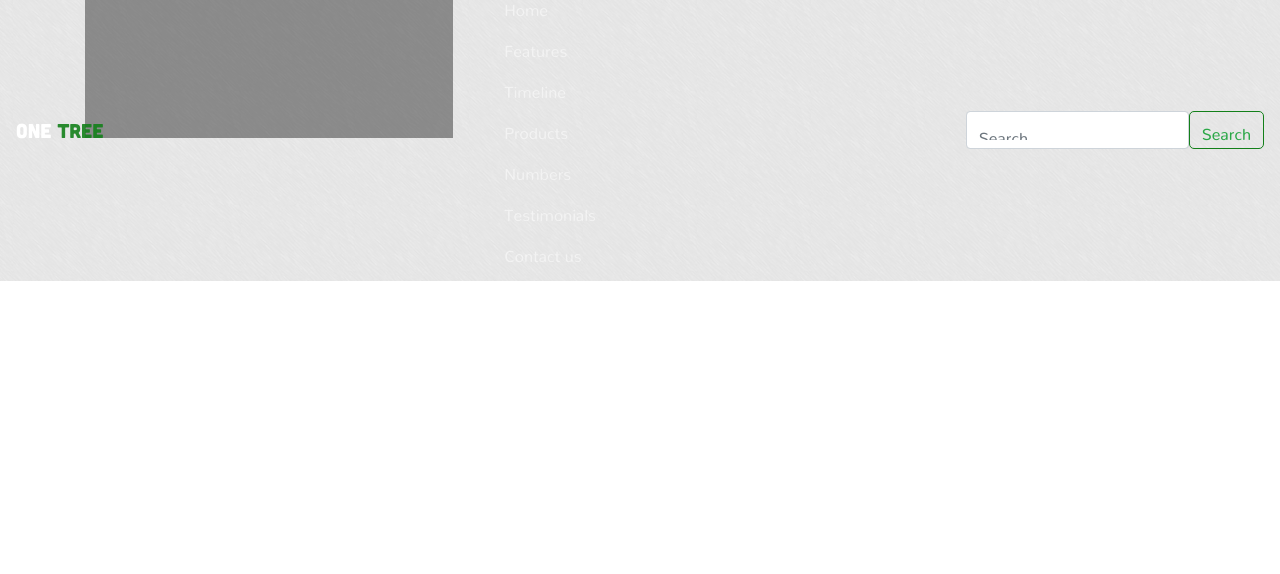
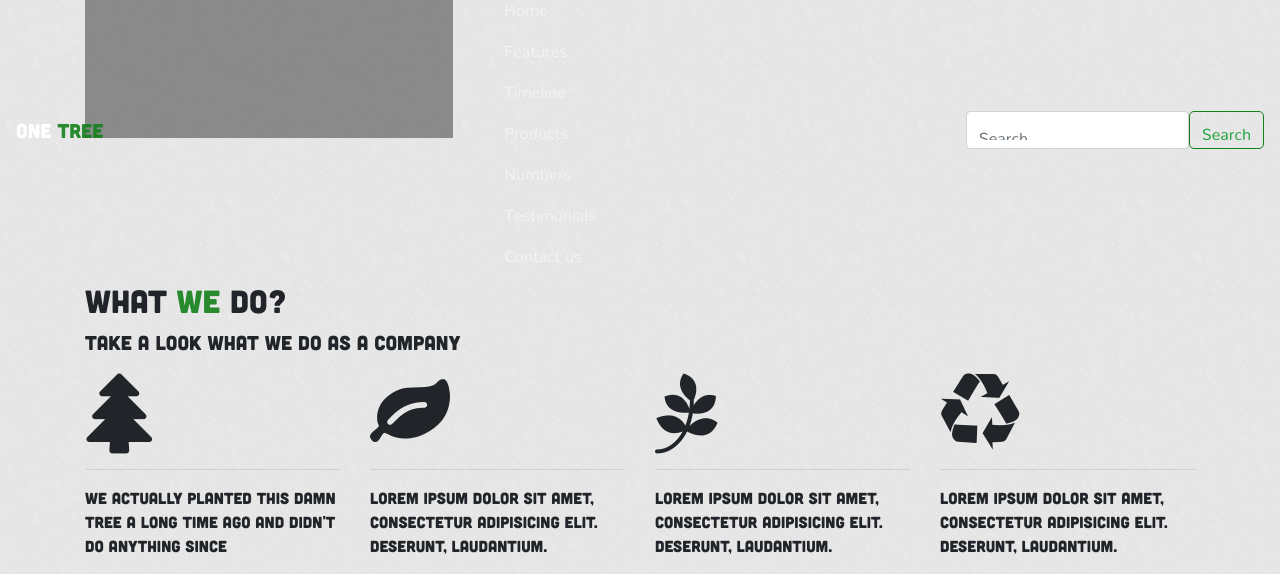
Before and after one commit to Vetalb8/trees, a website: page index.html in a window 1280 px wide. Shown: the part 822-1396 px from the top of the page. Before the commit the page ends 1103 px from the top, so only its background shows below. Drawn offline with nearby package versions, Linux system fonts and the light colour scheme.

Commit message:
added section features

```diff
--- a/index.html
+++ b/index.html
@@ -70,6 +70,39 @@
 			<button class="btn btn-outline-success" type="submit">Search</button>
 		</form>
 	</nav>
+
+	<section id="features">
+		<div class="section-features">
+			<div class="container">
+				<h2>What <span class="bold-green">we</span> do?</h2>
+				<p class="lead under-heading">Take a look what we do as a company</p>
+
+				<div class="row">
+					<div class="col-sm-3">
+						<i class="fa fa-tree fa-5x"></i>
+						<hr>
+						<p>We actually planted this damn tree a long time ago and didn't do anything since</p>
+					</div>
+					<div class="col-sm-3">
+						<i class="fa fa-leaf fa-5x"></i>
+						<hr>
+						<p>Lorem ipsum dolor sit amet, consectetur adipisicing elit. Deserunt, laudantium.</p>
+					</div>
+					<div class="col-sm-3">
+						<i class="fa fa-pagelines fa-5x"></i>
+						<hr>
+						<p>Lorem ipsum dolor sit amet, consectetur adipisicing elit. Deserunt, laudantium.</p>
+					</div>
+					<div class="col-sm-3">
+						<i class="fa fa-recycle fa-5x"></i>
+						<hr>
+						<p>Lorem ipsum dolor sit amet, consectetur adipisicing elit. Deserunt, laudantium.</p>
+					</div>
+				</div>
+			</div>
+		</div>
+	</section>
+
 	<!-- jQuery first, then Tether, then Bootstrap JS. -->
 	<script src="bower_components/jquery/dist/jquery.min.js"></script>
 	<script src="bower_components/tether/dist/js/tether.min.js"></script>
```
